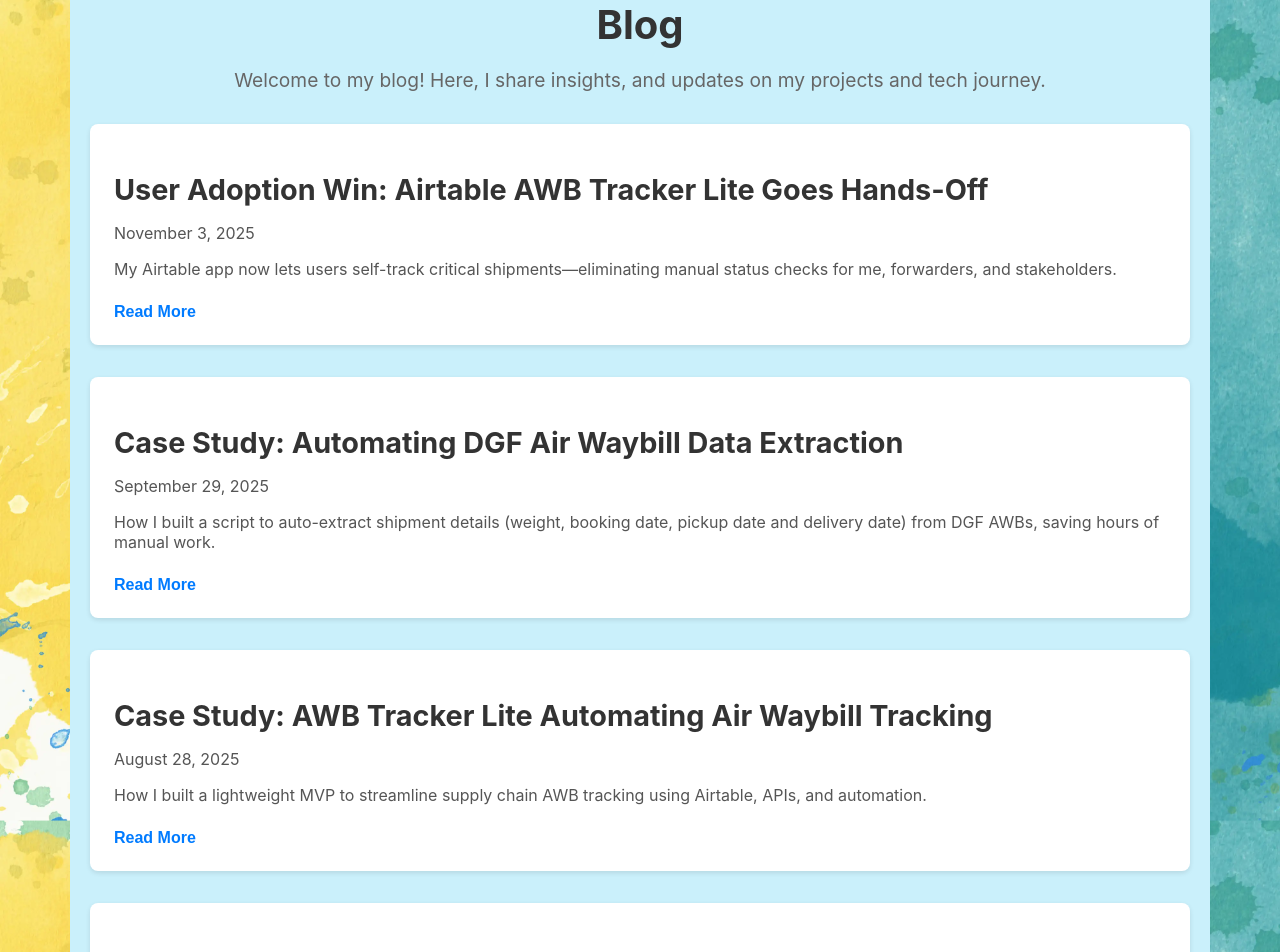
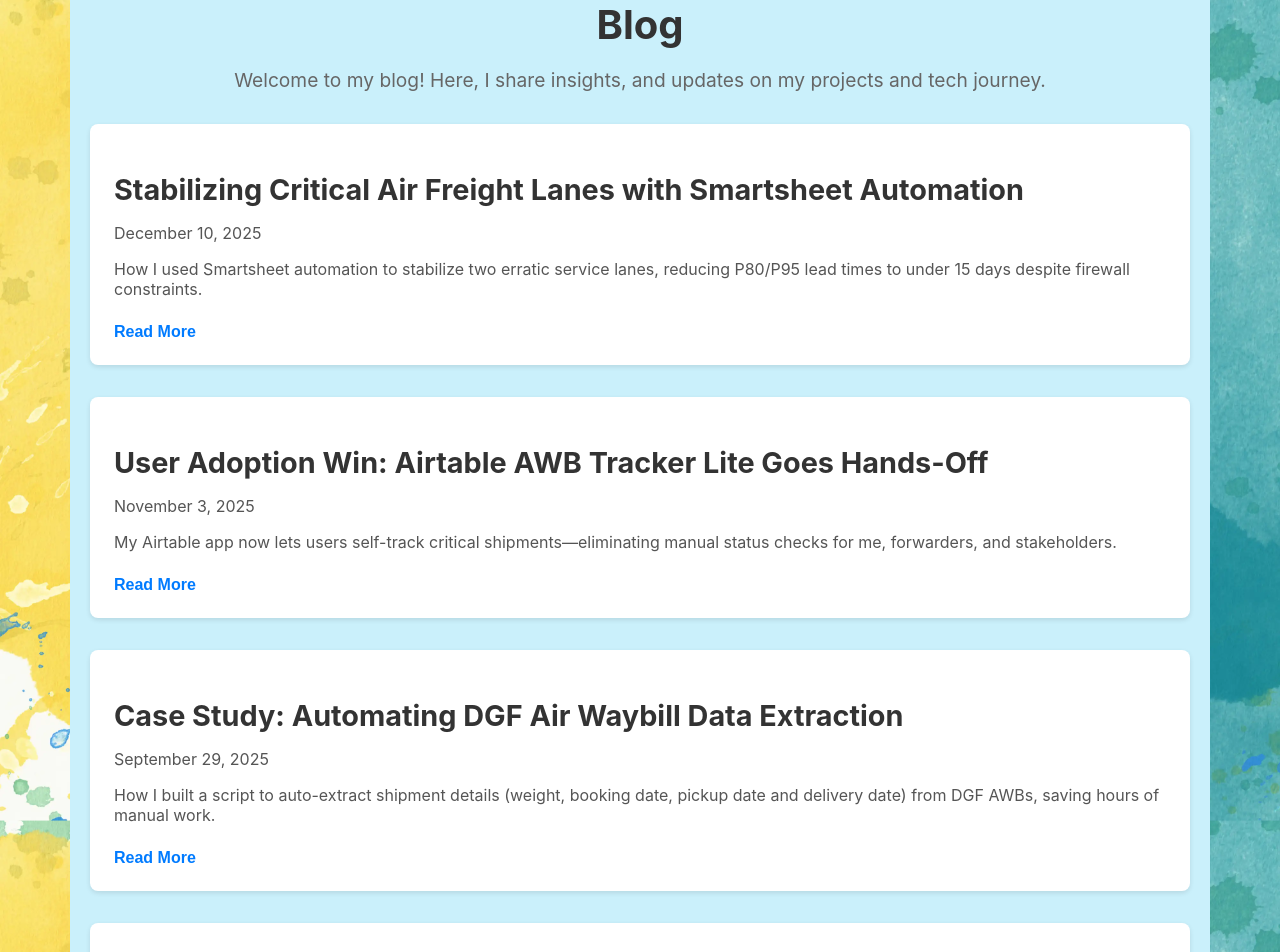
Before and after one commit to tannoah0586/my-portfolio, a React (Create React App) app: page / in a window 1280 px wide. Shown: the part 3445-4397 px from the top of the page. Built offline with nearby package versions, Linux system fonts and the light colour scheme.

Commit message:
added new blog entry work related powerBI and smartsheet related

```diff
--- a/src/data/blogs.js
+++ b/src/data/blogs.js
@@ -1,4 +1,31 @@
 const blogs = [
+  {
+    id: 5,
+    title: "Stabilizing Critical Air Freight Lanes with Smartsheet Automation",
+    excerpt:
+      "How I used Smartsheet automation to stabilize two erratic service lanes, reducing P80/P95 lead times to under 15 days despite firewall constraints.",
+    date: "December 10, 2025",
+    slug: "smartsheet-supply-chain-stabilization",
+    category: "Case Study",
+    tags: ["Supply Chain", "Smartsheet", "Automation", "Vendor Management", "PowerBI"],
+    status: "published",
+    content: `
+      Situation: Two critical air freight lanes were suffering from high variability. We were reacting to delays after they happened, leading to excessive email churn and missed service levels. Data was trapped in PowerBI behind corporate firewalls, making direct API integration impossible.\n
+
+      Task: I needed a way to proactively monitor these shipments, flag "at-risk" cargo before it breached the SLA, and hold service providers accountable without spending hours on manual emails.\n
+
+      Action: I built a "Human-in-the-Loop" automation system using Smartsheet.
+      1. **Hybrid Data Flow:** I established a workflow to manually input weekly data from PowerBI into Smartsheet (bypassing the firewall issue).
+      2. **Automated Logic:** I configured Smartsheet to automatically calculate days-in-transit against the agreed SLA.
+      3. **Visual Management:** Conditional formatting instantly highlights shipments approaching the SLA date in **Yellow** (Warning) and those past due in **Red** (Critical).
+      4. **Automated Governance:** I set up daily automated alerts that trigger emails to service providers for any "Red" or "Yellow" lines, requiring them to input root causes or remediation plans directly into the sheet.\n
+
+      Result: After just one month, the noise reduced drastically.
+      - **Email Reduction:** Ad-hoc status checks were replaced by the automated report.
+      - **Stabilization:** The P80 and P95 (80th and 95th percentile) lead times dropped significantly, stabilizing within the target 15-day window.
+      - **Accountability:** Service providers now self-correct before shipments turn red, proving that semi-automated tools can drive massive operational discipline.
+    `
+  },
   {
     id: 4,
     title: "User Adoption Win: Airtable AWB Tracker Lite Goes Hands-Off",
```
